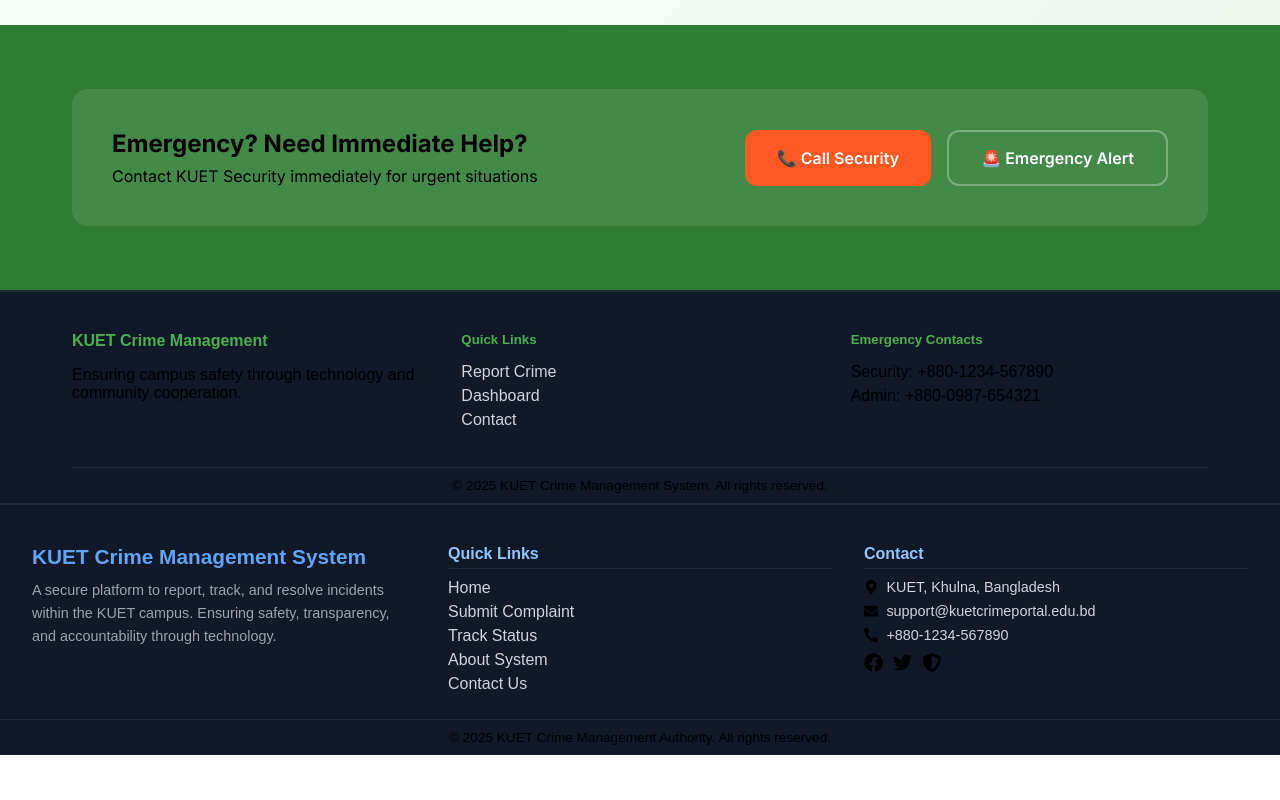
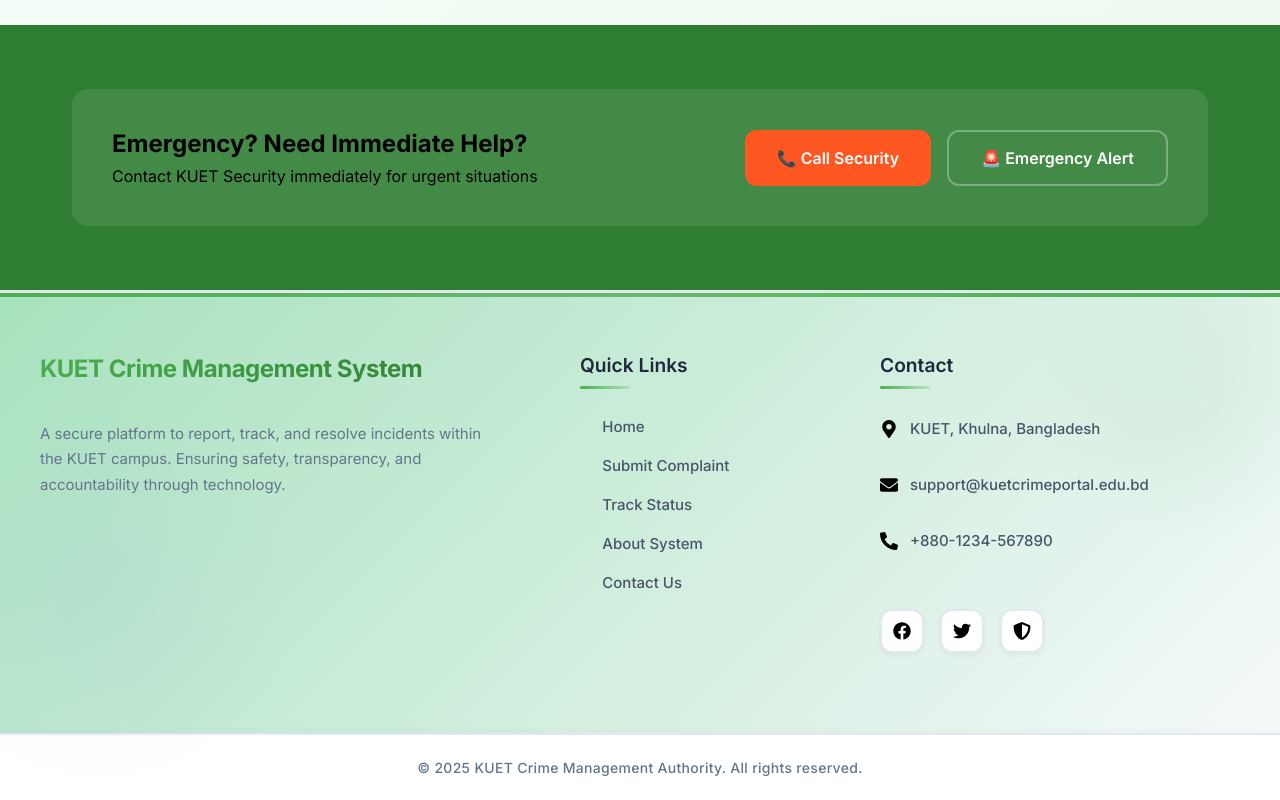
Before and after one commit to CodingABoveHEAd/kuet-crime-management-system, a React (Vite) app in the folder frontend/: page / in a window 1280 px wide. Shown: the part 1752-2552 px from the top of the page. Before the commit the page ends 2507 px from the top, so only its background shows below. Built offline with nearby package versions, Linux system fonts and the light colour scheme.

Commit message:
added the css for the footer and header section

```diff
--- a/frontend/src/pages/Home.jsx
+++ b/frontend/src/pages/Home.jsx
@@ -152,7 +152,7 @@ function Home() {
         </div>
       </section>
 
-      {/* Footer */}
+      {/* Footer
       <footer className="footer">
         <div className="container">
           <div className="footer-content">
@@ -180,7 +180,7 @@ function Home() {
             <p>&copy; 2025 KUET Crime Management System. All rights reserved.</p>
           </div>
         </div>
-      </footer>
+      </footer> */}
     </div>
   );
 }
--- a/frontend/src/styles/componentstyles/Footer.css
+++ b/frontend/src/styles/componentstyles/Footer.css
@@ -1,94 +1,409 @@
-/* src/styles/components/Footer.css */
+/* Footer.css - Light & Modern Design matching project theme */
+
+@import url('https://fonts.googleapis.com/css2?family=Inter:wght@300;400;500;600;700&display=swap');
+
+/* Main Footer Container */
 .footer {
-  background: #111827; /* dark navy */
-  color: #e5e7eb;
-  padding: 40px 0 10px;
-  border-top: 2px solid #1f2937;
-  font-family: "Poppins", sans-serif;
+  font-family: 'Inter', -apple-system, BlinkMacSystemFont, 'Segoe UI', sans-serif;
+  background: linear-gradient(135deg,#13b35b50  0%, #f8fafc 100%);
+  color: #334155;
+  padding: 60px 0 0;
+  position: relative;
+  overflow: hidden;
+  border-top: 3px solid #e2e8f0;
 }
 
-.footer-container {
-  display: flex;
-  justify-content: space-around;
-  flex-wrap: wrap;
-  gap: 2rem;
-  padding: 0 2rem;
+/* Decorative background elements */
+.footer::before {
+  content: '';
+  position: absolute;
+  top: 0;
+  left: 0;
+  right: 0;
+  height: 4px;
+  background: linear-gradient(90deg, #4caf50 0%, #66bb6a 50%, #4caf50 100%);
 }
 
+.footer::after {
+  content: '';
+  position: absolute;
+  top: -50px;
+  right: -50px;
+  width: 300px;
+  height: 300px;
+  background: radial-gradient(circle, rgba(76, 175, 80, 0.08) 0%, transparent 70%);
+  border-radius: 50%;
+  pointer-events: none;
+}
+
+/* Additional decorative element */
+.footer-container::before {
+  content: '';
+  position: absolute;
+  bottom: -100px;
+  left: -100px;
+  width: 400px;
+  height: 400px;
+  background: radial-gradient(circle, rgba(102, 126, 234, 0.06) 0%, transparent 70%);
+  border-radius: 50%;
+  pointer-events: none;
+}
+
+/* Footer Container Grid */
+.footer-container {
+  max-width: 1400px;
+  margin: 0 auto;
+  padding: 0 40px 40px;
+  display: grid;
+  grid-template-columns: 2fr 1fr 1.5fr;
+  gap: 60px;
+  position: relative;
+  z-index: 1;
+}
+
+/* Individual Footer Sections */
 .footer-section {
-  flex: 1;
-  min-width: 250px;
+  display: flex;
+  flex-direction: column;
+  gap: 20px;
+}
+
+/* About Section */
+.footer-section.about {
+  padding-right: 20px;
 }
 
 .footer-logo {
-  color: #60a5fa; /* light blue highlight */
-  font-size: 1.3rem;
-  font-weight: 600;
-  margin-bottom: 10px;
+  font-size: 1.5rem;
+  font-weight: 700;
+  background: linear-gradient(135deg, #4caf50 0%, #2e7d32 100%);
+  -webkit-background-clip: text;
+  -webkit-text-fill-color: transparent;
+  background-clip: text;
+  margin-bottom: 16px;
+  line-height: 1.3;
+  letter-spacing: -0.02em;
 }
 
 .footer-desc {
-  font-size: 0.9rem;
-  color: #9ca3af;
-  line-height: 1.6;
+  font-size: 15px;
+  line-height: 1.7;
+  color: #64748b;
+  font-weight: 400;
 }
 
+/* Section Headings */
 .footer-section h3 {
-  font-size: 1rem;
-  color: #93c5fd;
-  margin-bottom: 10px;
-  border-bottom: 1px solid #1f2937;
-  padding-bottom: 5px;
+  font-size: 1.2rem;
+  font-weight: 600;
+  color: #1e293b;
+  margin-bottom: 8px;
+  position: relative;
+  padding-bottom: 12px;
 }
 
-.footer-section ul {
+.footer-section h3::after {
+  content: '';
+  position: absolute;
+  bottom: 0;
+  left: 0;
+  width: 50px;
+  height: 3px;
+  background: linear-gradient(90deg, #4caf50, rgba(76, 175, 80, 0.2));
+  border-radius: 2px;
+}
+
+/* Quick Links Section */
+.footer-section.links ul {
   list-style: none;
   padding: 0;
+  margin: 0;
+  display: flex;
+  flex-direction: column;
+  gap: 12px;
 }
 
-.footer-section ul li {
-  margin-bottom: 6px;
+.footer-section.links li {
+  transition: transform 0.3s ease;
 }
 
-.footer-section ul li a {
-  color: #d1d5db;
-  text-decoration: none;
-  transition: color 0.2s;
+.footer-section.links li:hover {
+  transform: translateX(8px);
 }
 
-.footer-section ul li a:hover {
-  color: #60a5fa;
-}
-
-.footer-section.contact p {
-  margin: 8px 0;
+.footer-section.links a {
+  color: #475569;
+  text-decoration: none;
+  font-size: 15px;
+  font-weight: 500;
   display: flex;
   align-items: center;
   gap: 8px;
-  color: #d1d5db;
-  font-size: 0.9rem;
+  transition: all 0.3s ease;
+  position: relative;
 }
 
+.footer-section.links a::before {
+  content: '→';
+  opacity: 0;
+  transform: translateX(-10px);
+  transition: all 0.3s ease;
+  color: #4caf50;
+  font-weight: bold;
+}
+
+.footer-section.links a:hover {
+  color: #4caf50;
+  font-weight: 600;
+}
+
+.footer-section.links a:hover::before {
+  opacity: 1;
+  transform: translateX(0);
+}
+
+/* Contact Section */
+.footer-section.contact p {
+  display: flex;
+  align-items: center;
+  gap: 12px;
+  font-size: 15px;
+  color: #475569;
+  margin: 0 0 12px 0;
+  line-height: 1.6;
+  transition: color 0.3s ease;
+  font-weight: 500;
+}
+
+.footer-section.contact p:hover {
+  color: #4caf50;
+}
+
+.footer-section.contact svg {
+  color: #4caf50;
+  font-size: 18px;
+  flex-shrink: 0;
+}
+
+/* Social Media Icons */
 .footer-social {
-  margin-top: 10px;
+  display: flex;
+  gap: 16px;
+  margin-top: 24px;
 }
 
 .footer-social a {
-  color: #9ca3af;
-  margin-right: 10px;
-  font-size: 1.2rem;
-  transition: color 0.2s;
+  width: 44px;
+  height: 44px;
+  display: flex;
+  align-items: center;
+  justify-content: center;
+  background: white;
+  border: 2px solid #e2e8f0;
+  border-radius: 12px;
+  color: #4caf50;
+  font-size: 20px;
+  transition: all 0.3s ease;
+  position: relative;
+  overflow: hidden;
+  box-shadow: 0 2px 4px rgba(0, 0, 0, 0.05);
+}
+
+.footer-social a::before {
+  content: '';
+  position: absolute;
+  top: 0;
+  left: 0;
+  right: 0;
+  bottom: 0;
+  background: linear-gradient(135deg, #4caf50 0%, #66bb6a 100%);
+  opacity: 0;
+  transition: opacity 0.3s ease;
+  z-index: -1;
 }
 
 .footer-social a:hover {
-  color: #60a5fa;
+  color: white;
+  border-color: #4caf50;
+  transform: translateY(-4px);
+  box-shadow: 0 8px 16px rgba(76, 175, 80, 0.25);
 }
 
+.footer-social a:hover::before {
+  opacity: 1;
+}
+
+/* Footer Bottom Copyright Section */
 .footer-bottom {
+  background: white;
+  padding: 24px 40px;
   text-align: center;
-  font-size: 0.85rem;
-  color: #6b7280;
-  border-top: 1px solid #1f2937;
-  padding-top: 10px;
-  margin-top: 20px;
+  border-top: 2px solid #e2e8f0;
+  margin-top: 40px;
+  box-shadow: 0 -4px 6px rgba(0, 0, 0, 0.02);
 }
+
+.footer-bottom p {
+  font-size: 14px;
+  color: #64748b;
+  margin: 0;
+  font-weight: 500;
+  letter-spacing: 0.3px;
+}
+
+/* Responsive Design */
+@media (max-width: 1024px) {
+  .footer-container {
+    grid-template-columns: 1fr 1fr;
+    gap: 40px;
+    padding: 0 30px 40px;
+  }
+
+  .footer-section.about {
+    grid-column: 1 / -1;
+    padding-right: 0;
+  }
+}
+
+@media (max-width: 768px) {
+  .footer {
+    padding: 40px 0 0;
+  }
+
+  .footer-container {
+    grid-template-columns: 1fr;
+    gap: 40px;
+    padding: 0 24px 30px;
+  }
+
+  .footer-section.about {
+    text-align: center;
+  }
+
+  .footer-logo {
+    font-size: 1.3rem;
+  }
+
+  .footer-desc {
+    font-size: 14px;
+  }
+
+  .footer-section h3 {
+    font-size: 1.1rem;
+    text-align: center;
+  }
+
+  .footer-section h3::after {
+    left: 50%;
+    transform: translateX(-50%);
+  }
+
+  .footer-section.links ul {
+    align-items: center;
+  }
+
+  .footer-section.links a {
+    justify-content: center;
+  }
+
+  .footer-section.contact p {
+    justify-content: center;
+  }
+
+  .footer-social {
+    justify-content: center;
+  }
+
+  .footer-bottom {
+    padding: 20px 24px;
+  }
+
+  .footer-bottom p {
+    font-size: 13px;
+  }
+}
+
+@media (max-width: 480px) {
+  .footer {
+    padding: 30px 0 0;
+  }
+
+  .footer-container {
+    padding: 0 20px 24px;
+    gap: 32px;
+  }
+
+  .footer-logo {
+    font-size: 1.2rem;
+  }
+
+  .footer-desc {
+    font-size: 13px;
+  }
+
+  .footer-section h3 {
+    font-size: 1rem;
+  }
+
+  .footer-section.contact p {
+    font-size: 14px;
+    flex-direction: column;
+    text-align: center;
+    gap: 6px;
+  }
+
+  .footer-social a {
+    width: 40px;
+    height: 40px;
+    font-size: 18px;
+  }
+
+  .footer-bottom {
+    padding: 18px 20px;
+  }
+
+  .footer-bottom p {
+    font-size: 12px;
+    line-height: 1.5;
+  }
+}
+
+/* Hover animations */
+@keyframes pulse {
+  0%, 100% {
+    transform: scale(1);
+  }
+  50% {
+    transform: scale(1.05);
+  }
+}
+
+.footer-social a:hover {
+  animation: pulse 0.6s ease-in-out;
+}
+
+/* Accessibility */
+.footer a:focus {
+  outline: 2px solid #4caf50;
+  outline-offset: 4px;
+  border-radius: 4px;
+}
+
+/* Print styles */
+@media print {
+  .footer {
+    background: white;
+    color: black;
+    border-top: 2px solid #e2e8f0;
+  }
+
+  .footer-social {
+    display: none;
+  }
+
+  .footer::before,
+  .footer::after,
+  .footer-container::before {
+    display: none;
+  }
+}
--- a/frontend/src/styles/componentstyles/Navbar.css
+++ b/frontend/src/styles/componentstyles/Navbar.css
@@ -5,7 +5,7 @@
   left: 0;
   right: 0;
   z-index: 1000;
-  background: rgba(255, 255, 255, 0.95);
+   background: linear-gradient(135deg,#98e7bc  0%, #f8fafc 100%);
   /* backdrop-filter: blur(10px); */
   border-bottom: 1px solid rgba(46, 125, 50, 0.1);
   transition: all 0.3s ease;
```
